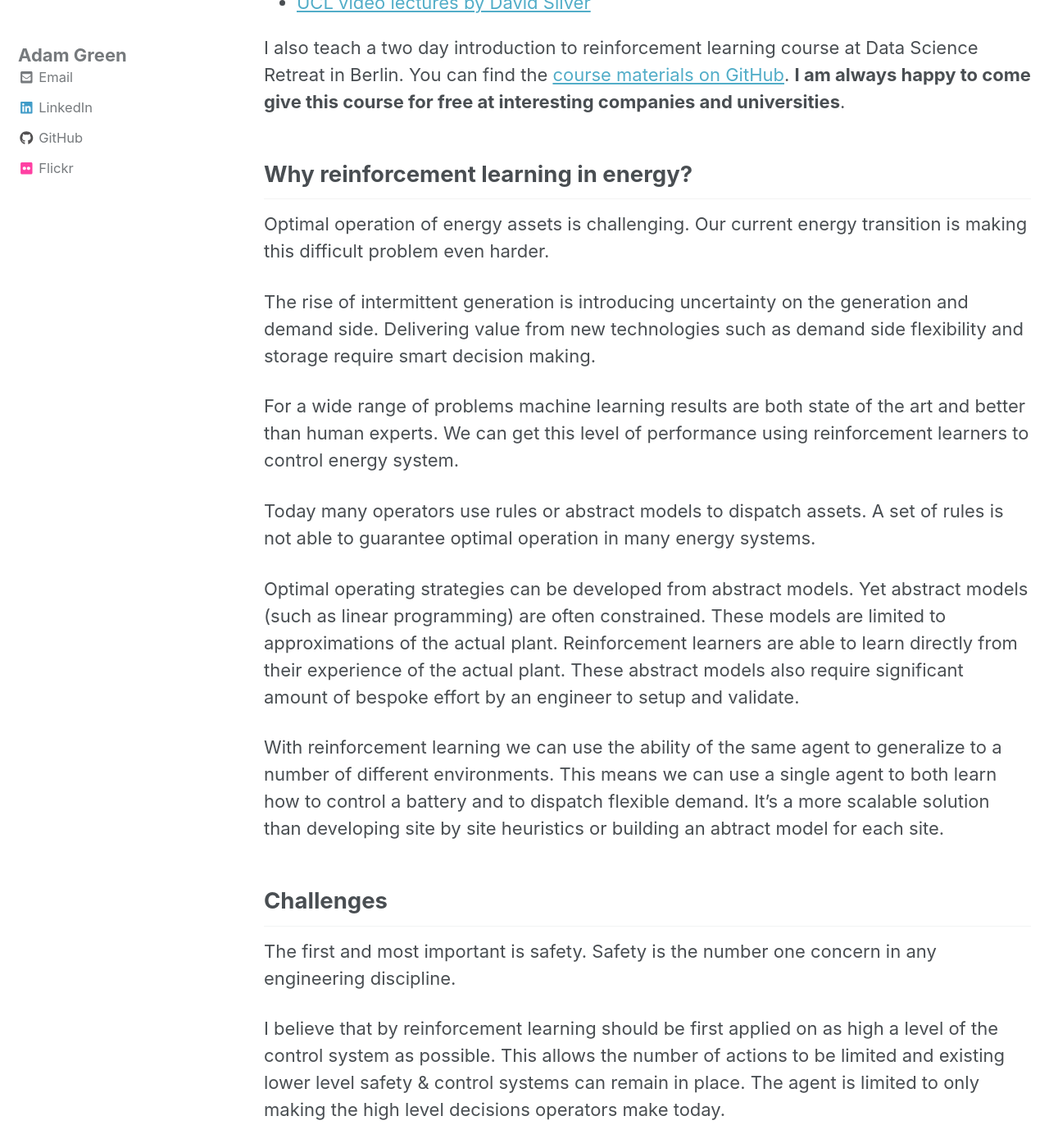
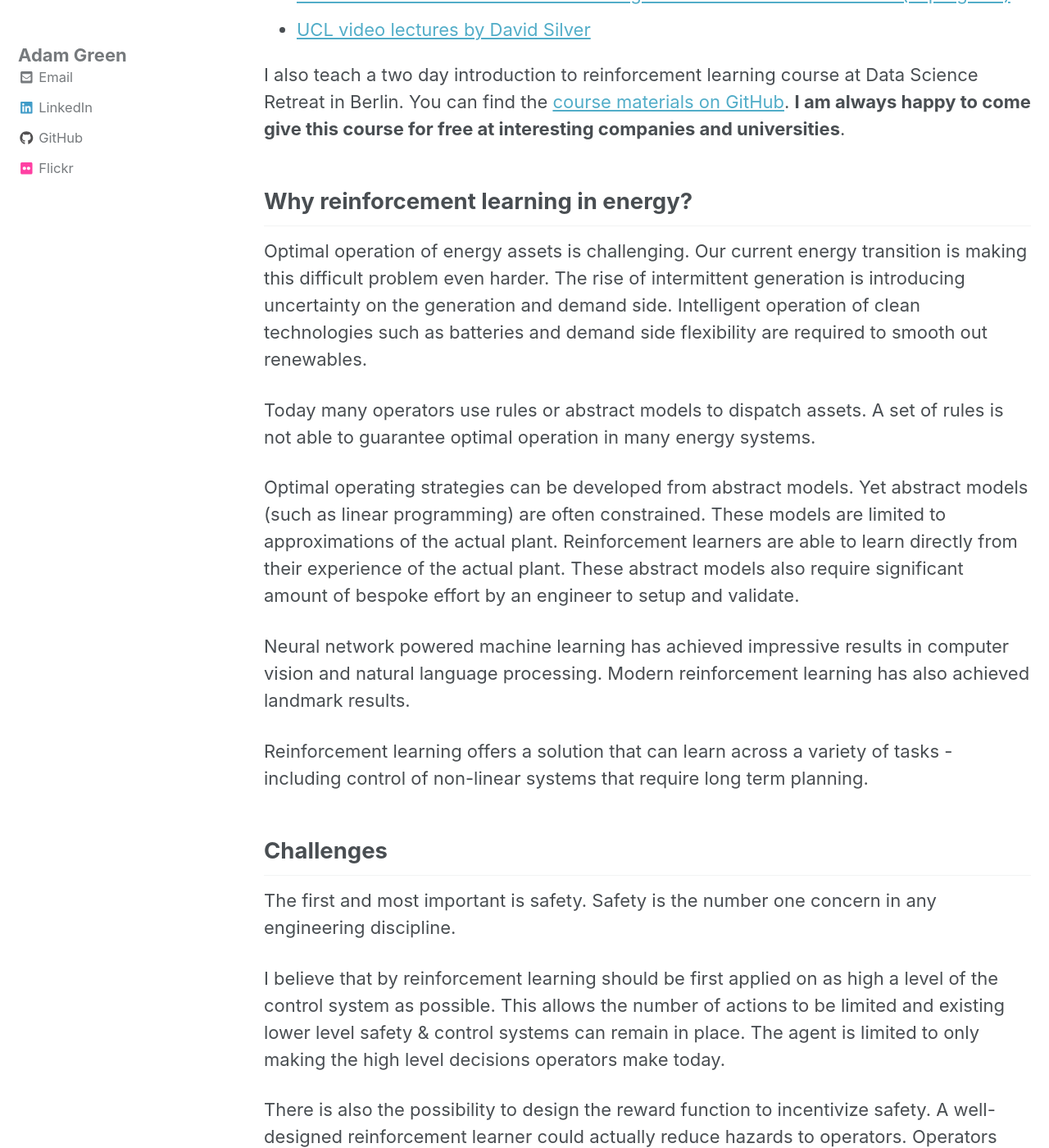
Before and after one commit to ADGEfficiency/adgefficiency.github.io, a Jekyll site: the page built from _posts/2017-04-03-energy_py-reinforcement-learning-for-energy-systems.md, in a window 1280 px wide and 1400 px high, scrolled down 2080 px. Shown: the whole window at 82% size. Built offline with Jekyll 4.4.1, drawn with Linux system fonts in a browser that asks for light colours; nearby versions of some CDN libraries; some of the changed text lies outside the part shown.

Commit message:
drafting

````diff
--- a/_posts/2017-04-03-energy_py-reinforcement-learning-for-energy-systems.md
+++ b/_posts/2017-04-03-energy_py-reinforcement-learning-for-energy-systems.md
@@ -45,17 +45,15 @@
 
 ## Why reinforcement learning in energy?
 
-Optimal operation of energy assets is challenging. Our current energy transition is making this difficult problem even harder.
-
-The rise of intermittent generation is introducing uncertainty on the generation and demand side.  Delivering value from new technologies such as demand side flexibility and storage require smart decision making.
-
-For a wide range of problems machine learning results are both state of the art and better than human experts. We can get this level of performance using reinforcement learners to control energy system.
+Optimal operation of energy assets is challenging. Our current energy transition is making this difficult problem even harder.  The rise of intermittent generation is introducing uncertainty on the generation and demand side.  Intelligent operation of clean technologies such as batteries and demand side flexibility are required to smooth out renewables.
 
 Today many operators use rules or abstract models to dispatch assets. A set of rules is not able to guarantee optimal operation in many energy systems.
 
 Optimal operating strategies can be developed from abstract models. Yet abstract models (such as linear programming) are often constrained. These models are limited to approximations of the actual plant.  Reinforcement learners are able to learn directly from their experience of the actual plant. These abstract models also require significant amount of bespoke effort by an engineer to setup and validate.
 
-With reinforcement learning we can use the ability of the same agent to generalize to a number of different environments. This means we can use a single agent to both learn how to control a battery and to dispatch flexible demand. It’s a more scalable solution than developing site by site heuristics or building an abtract model for each site.
+Neural network powered machine learning has achieved impressive results in computer vision and natural language processing.  Modern reinforcement learning has also achieved landmark results.
+
+Reinforcement learning offers a solution that can learn across a variety of tasks - including control of non-linear systems that require long term planning.
 
 ## Challenges
 
@@ -65,11 +63,7 @@
 
 There is also the possibility to design the reward function to incentivize safety. A well-designed reinforcement learner could actually reduce hazards to operators. Operators also benefit from freeing up more time for maintenance.
 
-A final challenge worth addressing is the impact such a learner could have on employment. Machine learning is not a replacement for human operators. A reinforcement learner would not need a reduction in employees to be a good investment.
-
-The value of using a reinforcement learner is to let operations teams do their jobs better. It will allow them to spend more time and improve performance for their remaining responsibilities such as maintaining the plant.  The value created here is a better-maintained plant and a happier workforce – in a plant that is operating with superhuman levels of economic and environmental performance.
-
-Any machine requires downtime – a reinforcement learner is no different. There will still be time periods where the plant will operate in manual or semi-automatic modes with human guidance.
+Modern reinforcement learning has achieved impressive results - notably DQN and AlphaGo.  Yet modern reinforcment learning is sample inefficient.  This inefficiency means that simulation is required for learning.  Generalization from simulation to real world is a challenge.
 
 energy_py is one step on a long journey of getting reinforcement learners helping us in the energy industry. The fight against climate change is the greatest that humanity faces. Reinforcement learning will be a key ally in fighting it. The project is open source and hosted on [GitHub](https://github.com/ADGEfficiency/energy_py).
 
@@ -81,36 +75,31 @@
 learning agents.  Currently the focus is on implementing a single high quality implementation of DQN and it's
 extensions.  A good summary of the DQN extensions is given in [Hessel et. al (2017) Rainbow: Combining Improvements in Deep Reinforcement Learning](https://arxiv.org/pdf/1710.02298.pdf).
 
-Creating environments and agents follows a simple API as gym
+Creating environments and agents follows a simple API familiar to any users of Open AI gym
 
 ```python
 import energy_py
 
-TOTAL_STEPS = 1000
+TOTAL_STEPS = 1000000
 
-env = energy_py.make_env(env_id='BatteryEnv',
-                         dataset_name=example,
-                         episode_length=288,
-                         power_rating=2}
+env = energy_py.make_env(
+    env_id='BatteryEnv',
+    dataset_name=example,
+    episode_length=288,
+    power_rating=2
+)
 
-agent = energy_py.make_agent(agent_id='DQN',
-                             env=env
-                             total_steps=TOTAL_STEPS)
-```
+agent = energy_py.make_agent(
+    agent_id='DQN',
+    env=env
+    total_steps=TOTAL_STEPS
+)
 
-Observation and action spaces for environments are set using GlobalSpace objects.  To create an action space with one discrete action of three choices and a single continuous value
-```python
-from energy_py import ContinuousSpace, DiscreteSpace, GlobalSpace
-
-action_space = GlobalSpace([DiscreteSpace(3), ContinuousSpace(1)])
-```
-
-Spaces have methods to deal with discretization
-
-```python
-actions_list = action_space.discretize(n_discr=20)
-
-random_action = action_space.sample_discrete()
+while not done:
+    action = agent.act(observation)
+    next_observation, reward, done, info = env.step(action)
+    training_info = agent.learn()
+    observation = next_observation
 ```
 
 Thanks for reading!
````
Also changed, not shown: other parts of _posts/2017-04-03-energy_py-reinforcement-learning-for-energy-systems.md (+1 -1 lines).
